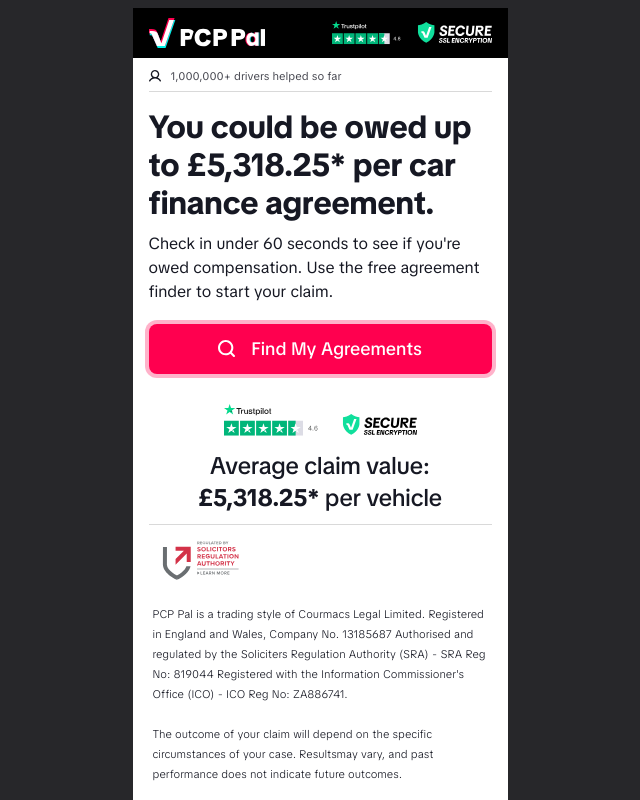
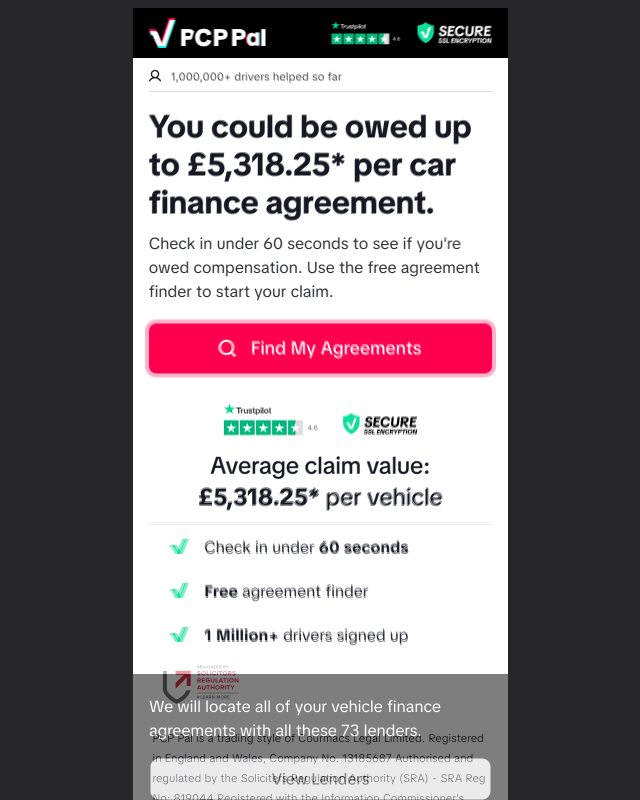
Before and after one commit to SmackSmash/tgg, a Next.js app: page / in a window 1280 px wide. Shown: the top 800 px of the page, without its empty margins (320-960 px from the left). Built offline with nearby package versions, Linux system fonts and the light colour scheme.

Commit message:
Add check list

```diff
--- a/src/app/layout.tsx
+++ b/src/app/layout.tsx
@@ -4,8 +4,8 @@
 import Footer from '../components/footer';
 import './globals.css';
 
-// import Image from 'next/image';
-// import Overlay from '@/public/overlays/lp-short.png';
+import Image from 'next/image';
+import Overlay from '@/public/overlays/lp-short.png';
 
 export const metadata: Metadata = {
   title: 'TGG Test',
@@ -20,7 +20,7 @@
   return (
     <html lang='en' className='bg-zinc-800'>
       <body className='relative mx-auto my-2 w-93.75 bg-white antialiased'>
-        {/* <Image src={Overlay} alt='Overlay' className='absolute opacity-50' /> */}
+        <Image src={Overlay} alt='Overlay' className='absolute opacity-50' />
         <Providers>
           <Header />
           {children}
--- a/src/app/page.tsx
+++ b/src/app/page.tsx
@@ -20,6 +20,17 @@
         Find My Agreements
       </CTAButton>
       <Trust />
+      <ul className='flex list-image-[url(@/public/check.svg)] flex-col gap-5 px-11 pt-3'>
+        <li className='pl-3'>
+          Check in under <strong>60 seconds</strong>
+        </li>
+        <li className='pl-3'>
+          <strong>Free</strong> agreement finder
+        </li>
+        <li className='pl-3'>
+          <strong>1 Million+</strong> drivers signed up
+        </li>
+      </ul>
     </main>
   );
 }
```
Also changed, not shown: public/check.svg (added).
